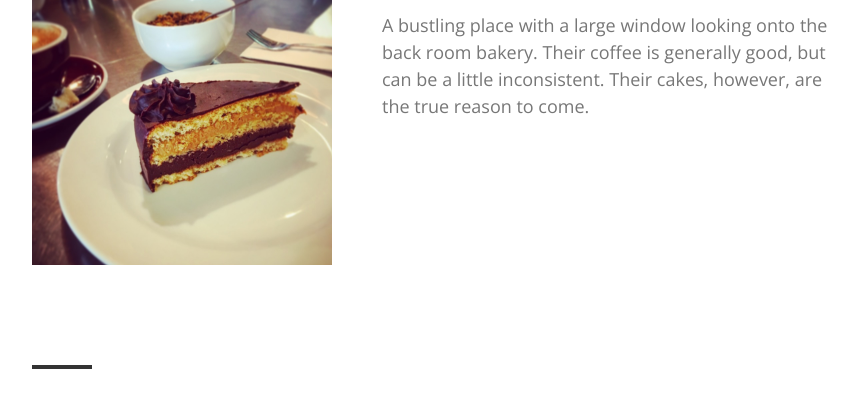
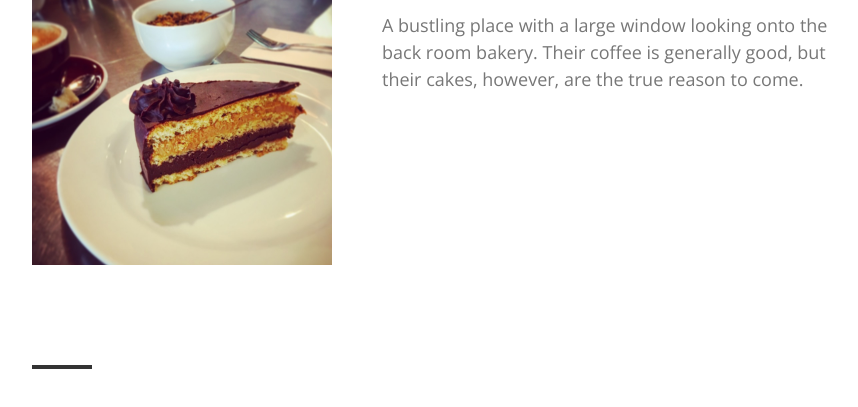
Before and after one commit to kgxsz/almacen, a plain HTML site: page public/articles/081217.html in a window 1280 px wide. Shown: the part 4949-5356 px from the top of the page, without its empty margins (208-1066 px from the left). Drawn offline with nearby package versions, Linux system fonts and the light colour scheme; some packages are replaced by stand-ins of ours.

Commit message:
Uodate ninina review

```diff
--- a/public/articles/081217.html
+++ b/public/articles/081217.html
@@ -367,7 +367,7 @@ gtag("config", "UA-111267917-1");
               </span>
             </div>
             <div class="review__content__paragraph">
-              A bustling place with a large window looking onto the back room bakery. Their coffee is generally good, but can be a little inconsistent. Their cakes, however, are the true reason to come.
+              A bustling place with a large window looking onto the back room bakery. Their coffee is generally good, but their cakes, however, are the true reason to come.
             </div>
           </div>
         </div>
```
